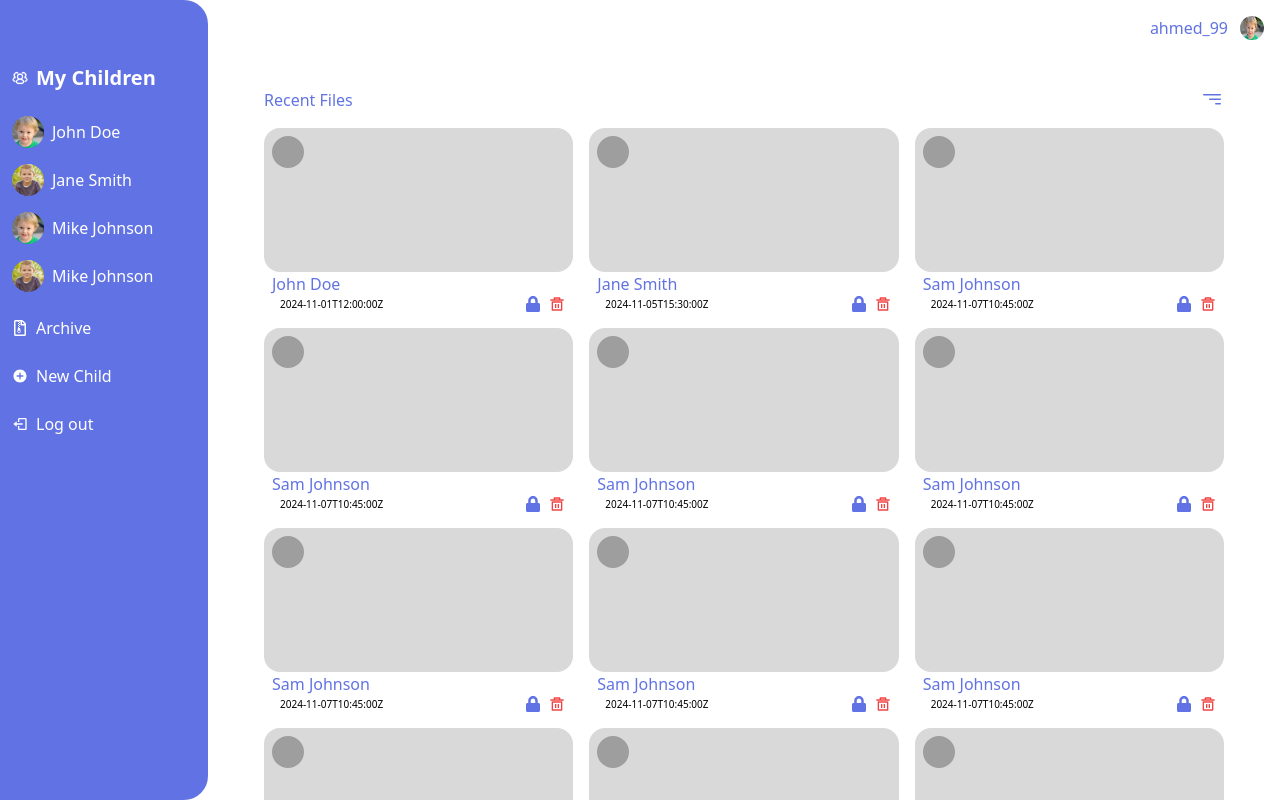
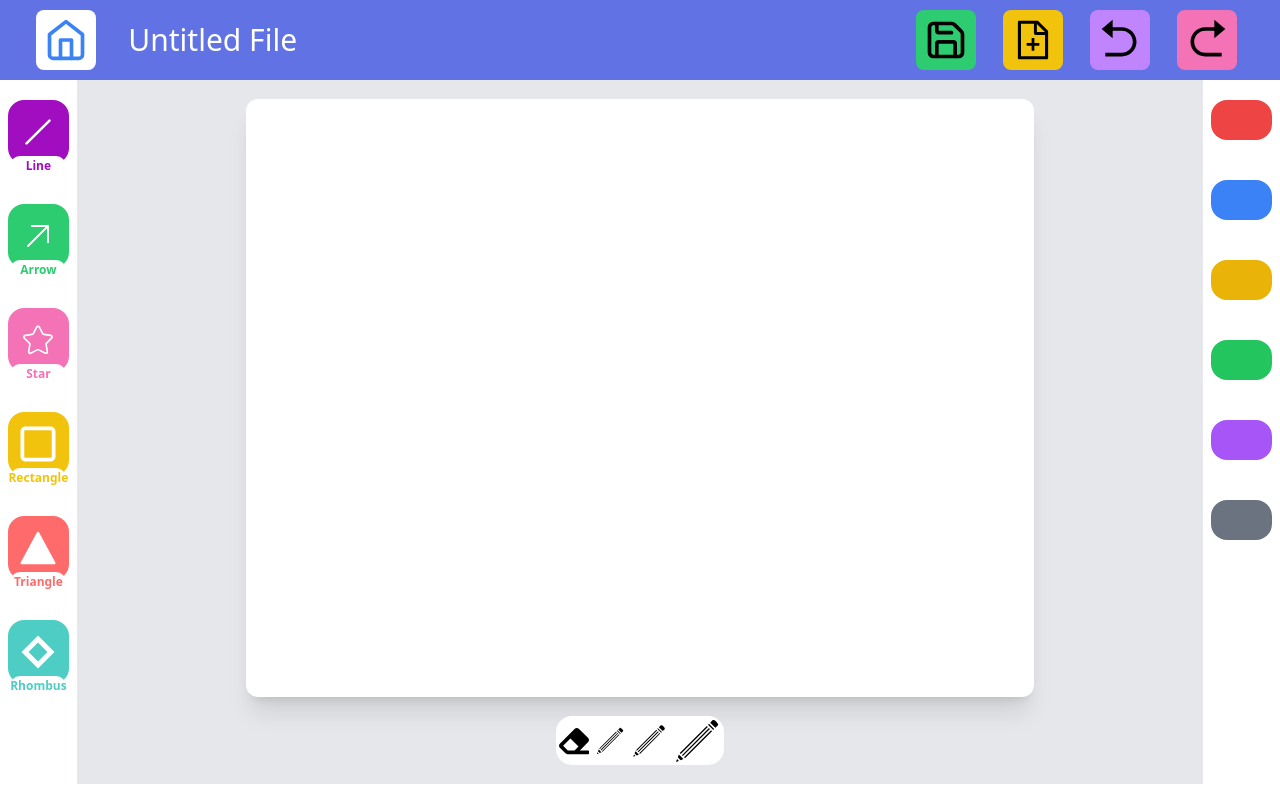
Before and after one commit to ahmed123456787/draw-app, a React (Vite) app in the folder frontend/: page / in a window 1280 px wide. Shown: the top 800 px of the page. Built offline with nearby package versions, Linux system fonts and the light colour scheme; grey boxes are pictures that could not be loaded.

Commit message:
Drawing page v1

```diff
--- a/frontend/src/App.jsx
+++ b/frontend/src/App.jsx
@@ -1,10 +1,11 @@
 import SignChild from "./Pages/SignChild";
 import SignIn from "./Pages/SignIn";
 import HomeChild from "./Pages/HomeChild";
+import DrawPage from "./Pages/DrawSpace";
 function App() {
   return (
     <>
-      <HomeChild />
+      <DrawPage/>
     </>
   );
 }
--- /dev/null
+++ b/frontend/src/Pages/DrawSpace.jsx
@@ -0,0 +1,79 @@
+import React from 'react';
+import { FiHome } from 'react-icons/fi';
+import { LuSave } from 'react-icons/lu';
+import { AiOutlineFileAdd } from 'react-icons/ai';
+import { RiArrowGoBackFill, RiArrowGoForwardFill } from 'react-icons/ri';
+import { CiStar } from 'react-icons/ci';
+import ShapeComponent from '../components/drawSpace/ShapeComponent';
+import { PiArrowUpRightLight, PiLineVertical } from 'react-icons/pi';
+import { FaRegSquare } from 'react-icons/fa6';
+import { IoTriangle } from 'react-icons/io5';
+import { CgShapeRhombus } from 'react-icons/cg';
+import { FaEraser } from 'react-icons/fa';
+import { GiPencil } from 'react-icons/gi';
+
+function DrawSpace() {
+  return (
+    <div className="h-screen">
+      {/* Top Bar */}
+      <div className="bg-bgColor w-full h-[12%] sm:h-[12%] md:h-[10%] lg:h-[10%] flex items-center justify-between px-4">
+        {/* Home Icon */}
+        <div className="flex items-center justify-center w-[15%] sm:w-[12%] md:w-[10%] lg:w-[8%]">
+          <FiHome className="bg-white text-blue-500 text-3xl sm:text-4xl md:text-5xl lg:text-6xl p-2 rounded-lg" />
+        </div>
+
+        {/* File Name */}
+        <div className="flex items-center justify-start w-[35%] sm:w-[40%] md:w-[50%] lg:w-[60%]">
+          <p className="text-xl sm:text-2xl md:text-3xl lg:text-3xl text-white">Untitled File</p>
+        </div>
+
+        {/* File Manipulation Buttons */}
+        <div className="flex justify-evenly items-center w-[50%] sm:w-[40%] md:w-[35%] lg:w-[30%]">
+          <LuSave className="bg-greenColor text-3xl sm:text-4xl md:text-5xl lg:text-6xl p-2 rounded-lg" />
+          <AiOutlineFileAdd className="bg-yellowColor text-3xl sm:text-4xl md:text-5xl lg:text-6xl p-2 rounded-lg" />
+          <RiArrowGoBackFill className="bg-purple-400 text-3xl sm:text-4xl md:text-5xl lg:text-6xl p-2 rounded-lg" />
+          <RiArrowGoForwardFill className="bg-pink-400 text-3xl sm:text-4xl md:text-5xl lg:text-6xl p-2 rounded-lg" />
+        </div>
+      </div>
+
+      {/* Draw Space */}
+      <div className="h-[88%] w-full flex">
+        {/* Shapes Bar */}
+        <div className="w-[10%] sm:w-[10%] md:w-[8%] lg:w-[6%] h-full overflow-y-scroll space-y-10 pt-5" style={{ scrollbarWidth: 'none', msOverflowStyle: 'none' }}>
+          <ShapeComponent icon={PiLineVertical} label="Line" color="#A10EC0" className="rotate-45" />
+          <ShapeComponent icon={PiArrowUpRightLight} label="Arrow" color="#2DCC70" />
+          <ShapeComponent icon={CiStar} label="Star" color="rgb(244, 114, 182)" />
+          <ShapeComponent icon={FaRegSquare} label="Rectangle" color="#F1C30D" />
+          <ShapeComponent icon={IoTriangle} label="Triangle" color="#FF6B6B" />
+          <ShapeComponent icon={CgShapeRhombus} label="Rhombus" color="#4ECDC4" />
+        </div>
+
+        {/* Draw Paper */}
+        <div className="bg-gray-200 w-[80%] sm:w-[78%] md:w-[75%] lg:w-[88%] flex flex-col items-center justify-evenly">
+          {/* Drawing Area */}
+          <div className="bg-white rounded-xl w-[90%] sm:w-[85%] md:w-[78%] lg:w-[70%] h-[70%] sm:h-[75%] md:h-[80%] lg:h-[85%] shadow-xl"></div>
+
+          {/* Tools Section */}
+          <div className="bg-white w-[40%] sm:w-[30%] md:w-[20%] lg:w-[15%] h-[7%] rounded-2xl flex justify-around items-center">
+            <FaEraser className="text-sm sm:text-xl md:text-2xl lg:text-3xl" />
+            <GiPencil className="text-sm sm:text-xl md:text-2xl lg:text-3xl" />
+            <GiPencil className="text-base sm:text-2xl md:text-3xl lg:text-4xl" />
+            <GiPencil className="text-lg sm:text-3xl md:text-4xl lg:text-5xl" />
+          </div>
+        </div>
+
+        {/* Color Bar */}
+        <div className="w-[10%] sm:w-[10%] md:w-[8%] lg:w-[6%] h-full overflow-y-scroll space-y-10 pt-5 mx-auto" style={{ scrollbarWidth: 'none', msOverflowStyle: 'none' }}>
+          <div className="bg-red-500 w-[80%] h-10 rounded-2xl mx-auto"></div>
+          <div className="bg-blue-500 w-[80%] h-10 rounded-2xl mx-auto"></div>
+          <div className="bg-yellow-500 w-[80%] h-10 rounded-2xl mx-auto"></div>
+          <div className="bg-green-500 w-[80%] h-10 rounded-2xl mx-auto"></div>
+          <div className="bg-purple-500 w-[80%] h-10 rounded-2xl mx-auto"></div>
+          <div className="bg-gray-500 w-[80%] h-10 rounded-2xl mx-auto"></div>
+        </div>
+      </div>
+    </div>
+  );
+}
+
+export default DrawSpace;
--- a/frontend/src/Pages/HomeChild.jsx
+++ b/frontend/src/Pages/HomeChild.jsx
@@ -1,6 +1,6 @@
 import React, { useState } from "react";
-import Sidebar from "../Components/home/Sidebar";
-import ChildrenWorks from "../Components/home/ChildrenWorks";
+import Sidebar from "../components/home/Sidebar";
+import ChildrenWorks from "../components/home/ChildrenWorks";
 import data from "../data";
 import assets from "./../assets/assets";
 
--- /dev/null
+++ b/frontend/src/components/drawSpace/ShapeComponent.jsx
@@ -0,0 +1,24 @@
+const ShapeComponent = ({ icon: Icon, label, color,className }) => {
+    return (
+        <div className="flex flex-col items-center relative">
+            {/* Icon container*/}
+            <div
+                className={`lg:w-[80%] h-16 rounded-2xl flex items-center justify-center`}
+                style={{ backgroundColor: color }}
+            >
+                <Icon className={`w-10 h-10 text-white ${className}`}/>
+            </div>
+            {/* Texte container*/}
+            <div className="absolute bottom-0 py-1 -mb-4">
+                <span
+                    className="text-xs font-bold  bg-white w-14 h-5  flex justify-center items-center rounded-xl"
+                    style={{ color: color }}
+                >
+                    {label}
+                </span>
+            </div>
+        </div>
+    );
+};
+
+export default ShapeComponent;
--- a/frontend/tailwind.config.js
+++ b/frontend/tailwind.config.js
@@ -6,6 +6,12 @@ export default {
     extend: {
       colors: {
         bgColor: "#6173E4",
+        greenColor:"#2DCC70",
+        yellowColor:"#F1C30D",
+        whiteBlueColor:"#4ECDC4",
+        blueColor:"#3498DB",
+        purpleColor:"#9B59B6",
+        grayColor:"#95A5A6"
       },
     },
   },
```
Also changed, not shown: 1 other file (tests, documents, lock files or other folders).
